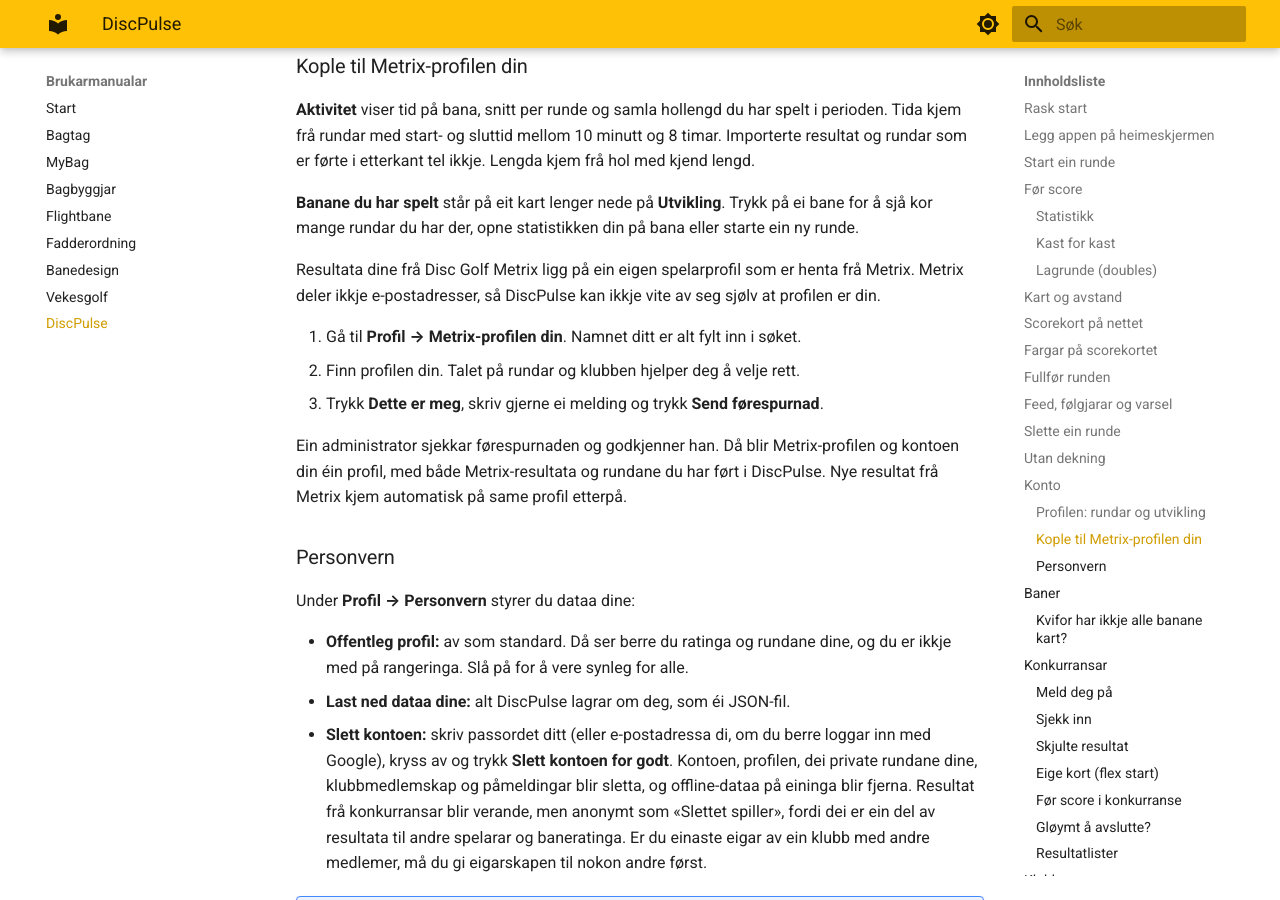
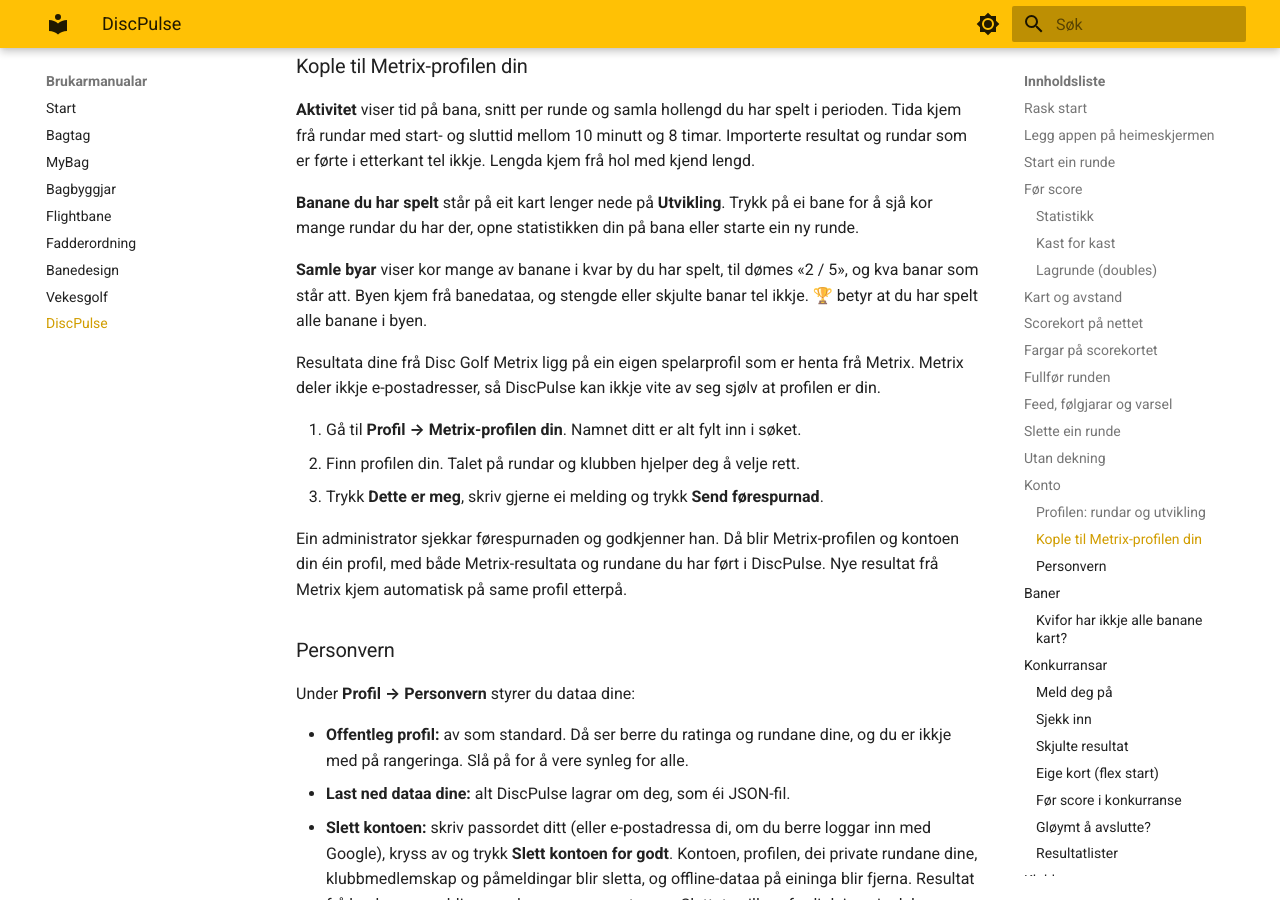
Before and after one commit to hanses89/manuals, an MkDocs documentation site: the page built from docs/discpulse.md, in a window 1280 px wide and 900 px high, scrolled down 9816 px. Built offline with MkDocs 1.6.1 and Material for MkDocs 9.7.7, drawn with Linux system fonts in a browser that asks for light colours.

Commit message:
manual: sync from discpulse.app @ c279be2b612faea79ced3524153ca77da9cd66e6

```diff
--- a/docs/discpulse.md
+++ b/docs/discpulse.md
@@ -390,6 +390,10 @@ rundar som er førte i etterkant tel ikkje. Lengda kjem frå hol med kjend lengd
 **Banane du har spelt** står på eit kart lenger nede på **Utvikling**. Trykk på ei bane for å
 sjå kor mange rundar du har der, opne statistikken din på bana eller starte ein ny runde.
 
+**Samle byar** viser kor mange av banane i kvar by du har spelt, til dømes «2 / 5», og kva
+banar som står att. Byen kjem frå banedataa, og stengde eller skjulte banar tel ikkje. 🏆
+betyr at du har spelt alle banane i byen.
+
 Resultata dine frå Disc Golf Metrix ligg på ein eigen spelarprofil som er henta
 frå Metrix. Metrix deler ikkje e-postadresser, så DiscPulse kan ikkje vite av
 seg sjølv at profilen er din.
```
